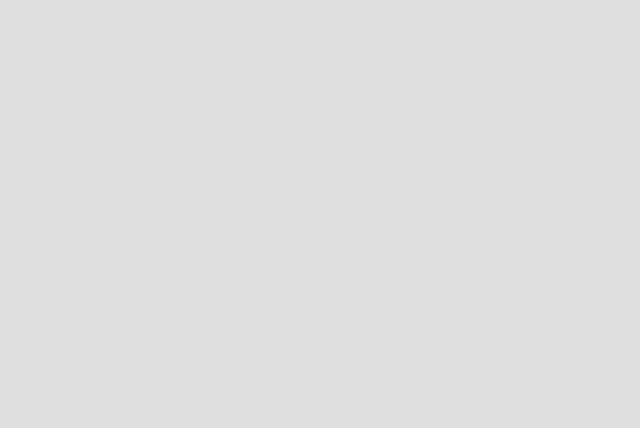
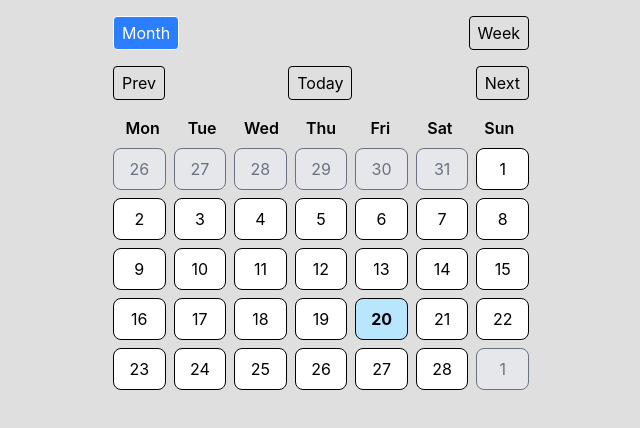
Before and after one commit to ahwei/Calendar-example, a React (Vite) app: page / in a window 1280 px wide. Shown: the top 428 px of the page, without its empty margins (319-959 px from the left). Built offline with nearby package versions, Linux system fonts and the light colour scheme.

Commit message:
feat:add tailwind css

```diff
--- a/package.json
+++ b/package.json
@@ -13,9 +13,12 @@
     "coverage": "vitest run --coverage"
   },
   "dependencies": {
+    "@tailwindcss/vite": "^4.0.7",
+    "dayjs": "^1.11.13",
     "react": "^18.3.1",
     "react-dom": "^18.3.1",
-    "react-router-dom": "^6.28.0"
+    "react-router-dom": "^6.28.0",
+    "tailwindcss": "^4.0.7"
   },
   "devDependencies": {
     "@eslint/js": "^8.14.0",
--- a/src/App.css
+++ b/src/App.css
@@ -1,3 +1,5 @@
+@import 'tailwindcss';
+
 #root {
   margin: 0 auto;
 }
--- a/src/App.tsx
+++ b/src/App.tsx
@@ -1,5 +1,10 @@
+import Calendar from '@/components/Calendar';
 import './App.css';
 
-const App = () => <div></div>;
+const App = () => (
+  <div>
+    <Calendar />
+  </div>
+);
 
 export default App;
--- /dev/null
+++ b/src/components/Calendar.tsx
@@ -0,0 +1,100 @@
+// CalendarApp.tsx
+import dayjs, { Dayjs } from 'dayjs';
+import { useState } from 'react';
+
+const weekdays: string[] = ['Mon', 'Tue', 'Wed', 'Thu', 'Fri', 'Sat', 'Sun'];
+
+type ViewMode = 'month' | 'week';
+
+const Calendar = () => {
+  const [viewMode, setViewMode] = useState<ViewMode>('month');
+  const [currentDate, setCurrentDate] = useState<Dayjs>(dayjs());
+
+  const startOfMonth: Dayjs = currentDate.startOf('month').startOf('week');
+  const endOfMonth: Dayjs = currentDate.endOf('month').endOf('week');
+  const monthDays: Dayjs[] = [];
+
+  let day: Dayjs = startOfMonth;
+  while (day.isBefore(endOfMonth) || day.isSame(endOfMonth, 'day')) {
+    monthDays.push(day);
+    day = day.add(1, 'day');
+  }
+
+  const startOfWeek: Dayjs = currentDate.startOf('week');
+  const weekDays: Dayjs[] = Array.from({ length: 7 }, (_, i) =>
+    startOfWeek.add(i, 'day'),
+  );
+
+  const handlePrev = (): void => {
+    setCurrentDate((prev) => prev.subtract(1, viewMode));
+  };
+
+  const handleNext = (): void => {
+    setCurrentDate((prev) => prev.add(1, viewMode));
+  };
+
+  const handleToday = (): void => {
+    setCurrentDate(dayjs());
+  };
+
+  const renderDays = (days: Dayjs[]) => (
+    <div className="grid grid-cols-7 gap-2">
+      {days.map((day) => (
+        <div
+          key={day.format('YYYY-MM-DD')}
+          className={`p-2 text-center rounded-lg border ${
+            day.isSame(dayjs(), 'day')
+              ? 'bg-sky-200 font-bold'
+              : day.isSame(currentDate, 'month')
+              ? 'bg-white'
+              : 'bg-gray-200 text-gray-500'
+          }`}
+        >
+          {day.date()}
+        </div>
+      ))}
+    </div>
+  );
+
+  return (
+    <div className="max-w-md mx-auto p-4">
+      <div className="flex justify-between items-center mb-4">
+        <button
+          className={`px-2 py-1 border rounded ${
+            viewMode === 'month' ? 'bg-blue-500 text-white' : ''
+          }`}
+          onClick={() => setViewMode('month')}
+        >
+          Month
+        </button>
+        <button
+          className={`px-2 py-1 border rounded ${
+            viewMode === 'week' ? 'bg-blue-500 text-white' : ''
+          }`}
+          onClick={() => setViewMode('week')}
+        >
+          Week
+        </button>
+      </div>
+      <div className="flex justify-between mb-4">
+        <button className="px-2 py-1 border rounded" onClick={handlePrev}>
+          Prev
+        </button>
+        <button className="px-2 py-1 border rounded" onClick={handleToday}>
+          Today
+        </button>
+        <button className="px-2 py-1 border rounded" onClick={handleNext}>
+          Next
+        </button>
+      </div>
+      <div className="grid grid-cols-7 font-semibold text-center mb-2">
+        {weekdays.map((day) => (
+          <div key={day}>{day}</div>
+        ))}
+      </div>
+      {viewMode === 'month' ? renderDays(monthDays) : renderDays(weekDays)}
+    </div>
+  );
+};
+
+export default Calendar;
--- a/vite.config.ts
+++ b/vite.config.ts
@@ -1,3 +1,4 @@
+import tailwindcss from '@tailwindcss/vite';
 import react from '@vitejs/plugin-react-swc';
 import path from 'node:path';
 import { fileURLToPath } from 'node:url';
@@ -11,5 +12,5 @@ export default defineConfig({
       '@': path.join(__dirname, 'src'),
     },
   },
-  plugins: [react()],
+  plugins: [react(), tailwindcss()],
 });
```
Also changed, not shown: 1 other file (tests, documents, lock files or other folders).
